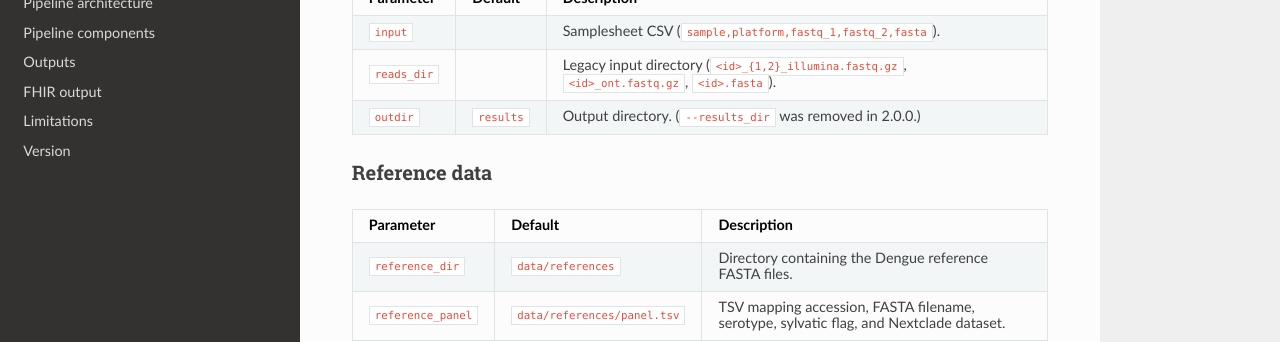
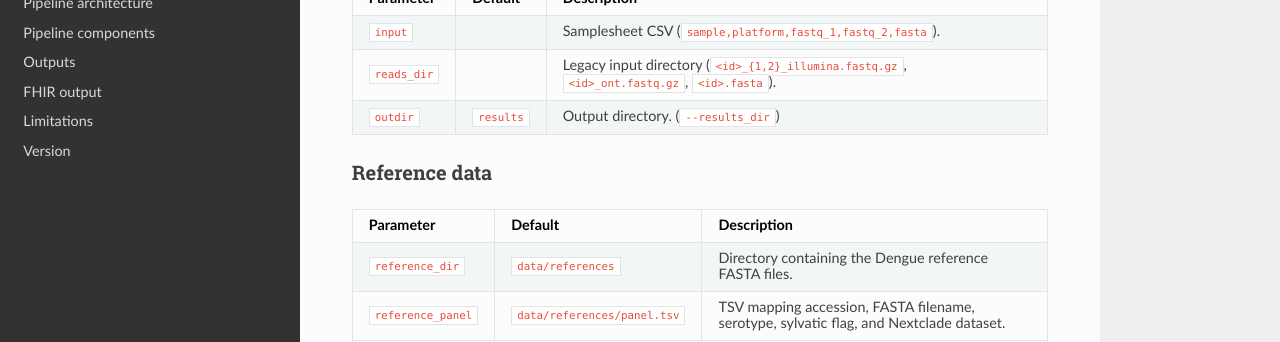
Before and after one commit to robind1/DENV-pipeline-docs, a Sphinx documentation site: the page built from docs/source/configuration.md, in a window 1280 px wide and 900 px high. Shown: the part 358-700 px from the top of the window. Built offline with Sphinx 7.4.7 and the Read the Docs theme 3.1.0, drawn with Linux system fonts in a browser that asks for light colours.

Commit message:
Update configuration.md

```diff
--- a/docs/source/configuration.md
+++ b/docs/source/configuration.md
@@ -11,7 +11,7 @@ starts. Run `nextflow run . --help` to list them from the command line.
 | --- | --- | --- |
 | `input` | | Samplesheet CSV (`sample,platform,fastq_1,fastq_2,fasta`). |
 | `reads_dir` | | Legacy input directory (`<id>_{1,2}_illumina.fastq.gz`, `<id>_ont.fastq.gz`, `<id>.fasta`). |
-| `outdir` | `results` | Output directory. (`--results_dir` was removed in 2.0.0.) |
+| `outdir` | `results` | Output directory. (`--results_dir`) |
 
 ### Reference data
 
```
